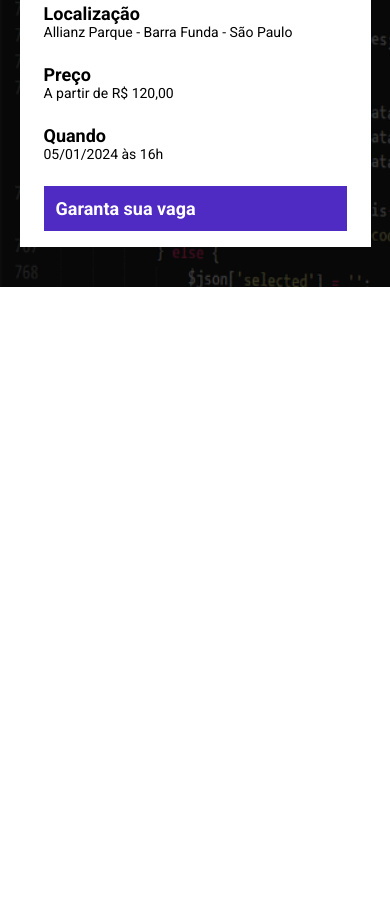
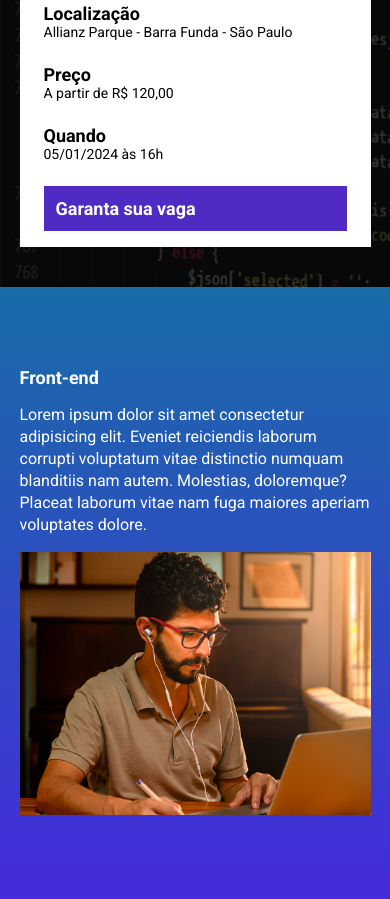
Before and after one commit to MarioHBS/ebac_tech_talks, a website built with Parcel: page src/index.html in a window 390 px wide. Shown: the part 341-1240 px from the top of the page. Before the commit the page ends 844 px from the top, so only its background shows below. Built offline with nearby package versions, Linux system fonts and the light colour scheme.

Commit message:
feat: seção de eventos;  - criado scss próprio;  - ajuste de responsividade

```diff
--- a/src/index.html
+++ b/src/index.html
@@ -42,7 +42,17 @@
         </div>
     </header>
 
-
+    <section class="event">
+        <div class="container">
+            <div class="event__details">
+                <h2 class="event__details__title">Front-end</h2>
+                <p class="event__details__description">
+                    Lorem ipsum dolor sit amet consectetur adipisicing elit. Eveniet reiciendis laborum corrupti voluptatum vitae distinctio numquam blanditiis nam autem. Molestias, doloremque? Placeat laborum vitae nam fuga maiores aperiam voluptates dolore.
+                </p>
+            </div>
+            <img class="event__image" src="./images/frontend.png" alt="Front-end">
+        </div>
+    </section>
 
     <script src="./scripts/run.js"></script>
 </body>
--- /dev/null
+++ b/src/styles/_event.scss
@@ -0,0 +1,42 @@
+.event {
+    padding: 80px 0;
+    background-image: linear-gradient(#186CA7, #442BDB);
+
+    .container {
+        display: flex;
+    }
+
+    &__image {
+        max-width: 360px;
+    }
+
+    &__details {
+        margin-right: 40px;
+
+        &__title {
+            font-size: 18px;
+            font-weight: bold;
+            margin-bottom: 16px;
+        }
+
+        &__description {
+            // font-size: 16px;
+            line-height: 22px;
+        }
+    }
+
+    @media (max-width: 640px) {
+        .container {
+            display: block;
+        }
+
+        &__image {
+            width: 100%;
+        }
+
+        &__details {
+            margin-right: 0;
+            margin-bottom: 16px;
+        }
+    }
+}
--- a/src/styles/main.scss
+++ b/src/styles/main.scss
@@ -1,4 +1,5 @@
 @use 'hero';
+@use 'event';
 @use 'components/buttons';
 @use 'components/infos_bar';
 
```
